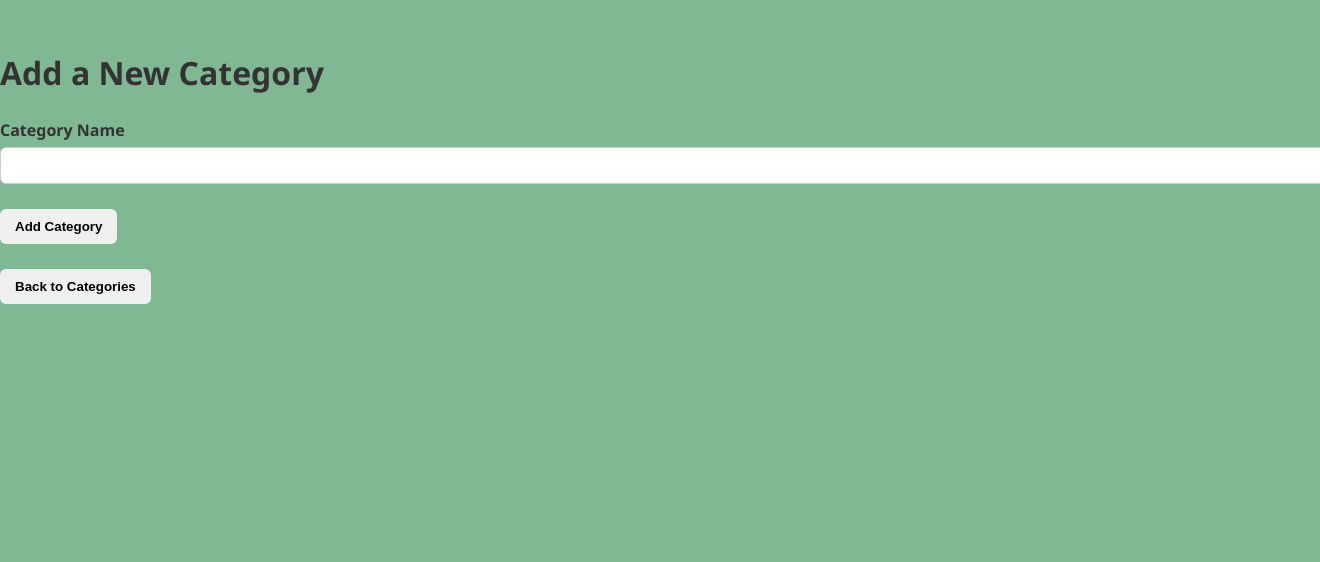
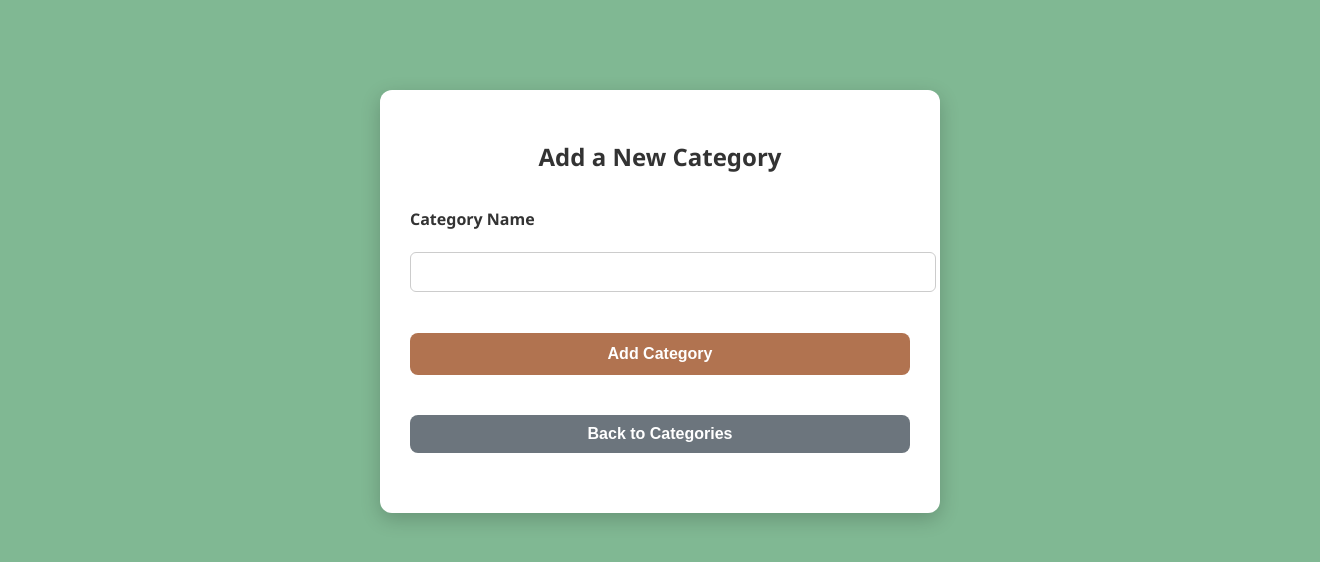
Before and after one commit to Jenson1301/Kuizpedia_4-02, a Flask app: page /add-category in a window 1320 px wide; the page is wider, and only the part inside the window is pictured. Shown: the part 70-632 px from the top of that part. Run offline with Flask 3, Linux system fonts and the light colour scheme.

Commit message:
design add category

```diff
--- a/backend/static/style.css
+++ b/backend/static/style.css
@@ -808,7 +808,7 @@ button {
 }
 
 .btn-add {
-    background-color: #2d89ef;
+    background-color: #b17350;
     color: white;
 }
 
@@ -829,3 +829,74 @@ button {
     color: white;
     width: 100%;
 }
+
+
+/* add category*/
+body {
+    font-family: 'Segoe UI', sans-serif;
+    background-color: #80af8b;
+    margin: 0;
+    padding: 0;
+}
+
+.category-wrapper {
+    max-width: 500px;
+    background-color: #fff;
+    margin: 60px auto;
+    padding: 30px;
+    border-radius: 12px;
+    box-shadow: 0 6px 20px rgba(0, 0, 0, 0.2);
+    text-align: center;
+}
+
+.category-wrapper h2 {
+    color: #333;
+    margin-bottom: 20px;
+}
+
+.category-form,
+.back-form {
+    display: flex;
+    flex-direction: column;
+    gap: 16px;
+    margin-top: 20px;
+}
+
+label {
+    font-weight: bold;
+    text-align: left;
+}
+
+input[type="text"] {
+    padding: 10px 12px;
+    font-size: 16px;
+    border-radius: 6px;
+    border: 1px solid #ccc;
+}
+
+button {
+    padding: 12px;
+    border: none;
+    font-size: 16px;
+    border-radius: 6px;
+    cursor: pointer;
+    font-weight: bold;
+}
+
+.btn-submit {
+    background-color: #b17350;
+    color: white;
+}
+
+.btn-submit:hover {
+    background-color: #2a65cc;
+}
+
+.btn-back {
+    background-color: #6c757d;
+    color: white;
+}
+
+.btn-back:hover {
+    background-color: #5a6268;
+}
--- a/backend/templates/add_category.html
+++ b/backend/templates/add_category.html
@@ -3,16 +3,18 @@
 {% block title %}Add New Category{% endblock %}
 
 {% block body %}
-    <h1>Add a New Category</h1>
+<div class="category-wrapper">
+    <h2>Add a New Category</h2>
 
-    <form action="{{ url_for('kuiz.add_category') }}" method="POST">
+    <form action="{{ url_for('kuiz.add_category') }}" method="POST" class="category-form">
         <label for="category_name">Category Name</label>
         <input type="text" id="category_name" name="category_name" required>
-        <button type="submit">Add Category</button>
+
+        <button type="submit" class="btn-submit">Add Category</button>
     </form>
 
-
-    <form action="{{ url_for('kuiz.show_categories') }}" method="GET" style="margin-top: 10px;">
-        <button type="submit">Back to Categories</button>
+    <form action="{{ url_for('kuiz.show_categories') }}" method="GET" class="back-form">
+        <button type="submit" class="btn-back">Back to Categories</button>
     </form>
+</div>
 {% endblock %}
```
Also changed, not shown: backend/instance/kuizpedia.db.
